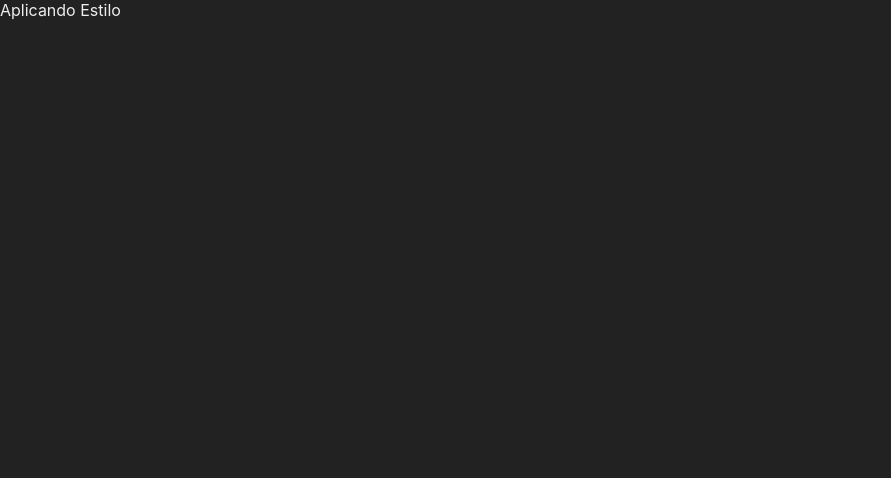
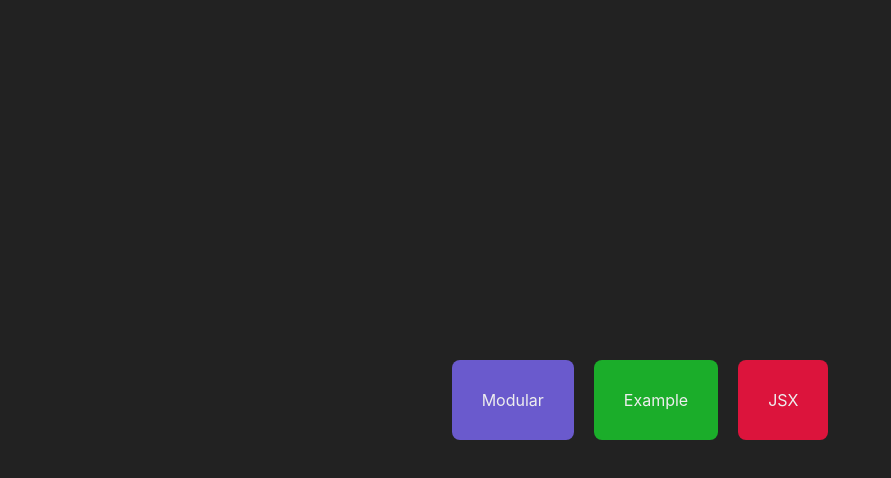
Before and after one commit to polyanetuag/fundamentos, a Next.js app: page / in a window 1280 px wide. Shown: the top 478 px of the page, without its empty margins (0-891 px from the left). Built offline with nearby package versions, Linux system fonts and the light colour scheme.

Commit message:
referencing navigation component

```diff
--- a/src/pages/index.jsx
+++ b/src/pages/index.jsx
@@ -1,11 +1,17 @@
-import Link from 'next/link'
+import Navigation from '../components/Navigation'
 
 export default function Initial() {
   return (
-    <div>
-      <Link href="/modular" >
-        Aplicando Estilo
-      </Link>
+    <div style={{
+      display: 'flex',
+      justifyContent:'center',
+      alignItems:'center',
+      height: '100vh',
+      flexWrap: 'wrap'
+    }}>
+      <Navigation text="Modular" destiny="/modular"/>
+      <Navigation text="Example" destiny="/example" cor="#1bad2a"/>
+      <Navigation text="JSX" destiny="/jsx" cor="crimson"/>
     </div>
   )
 }
```
